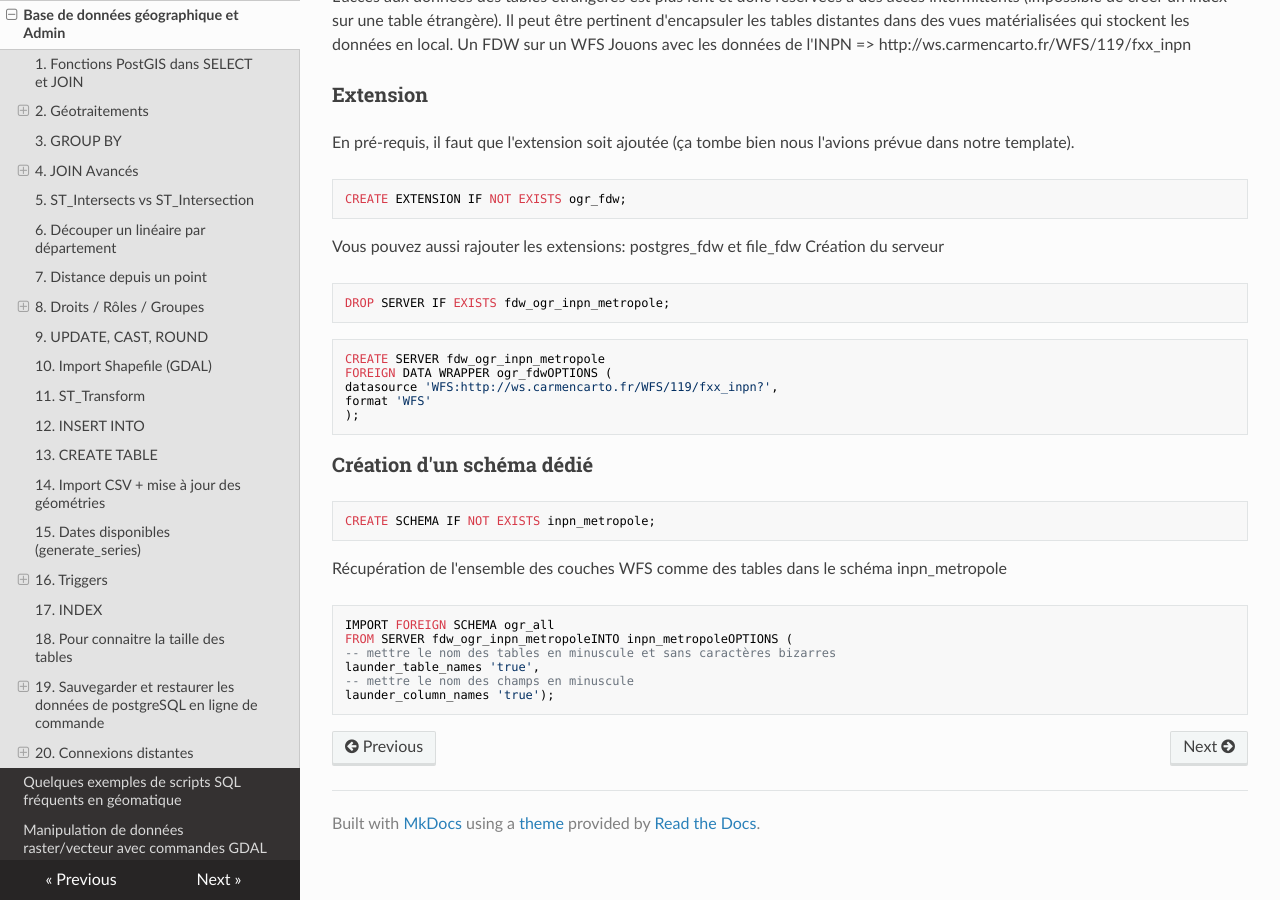
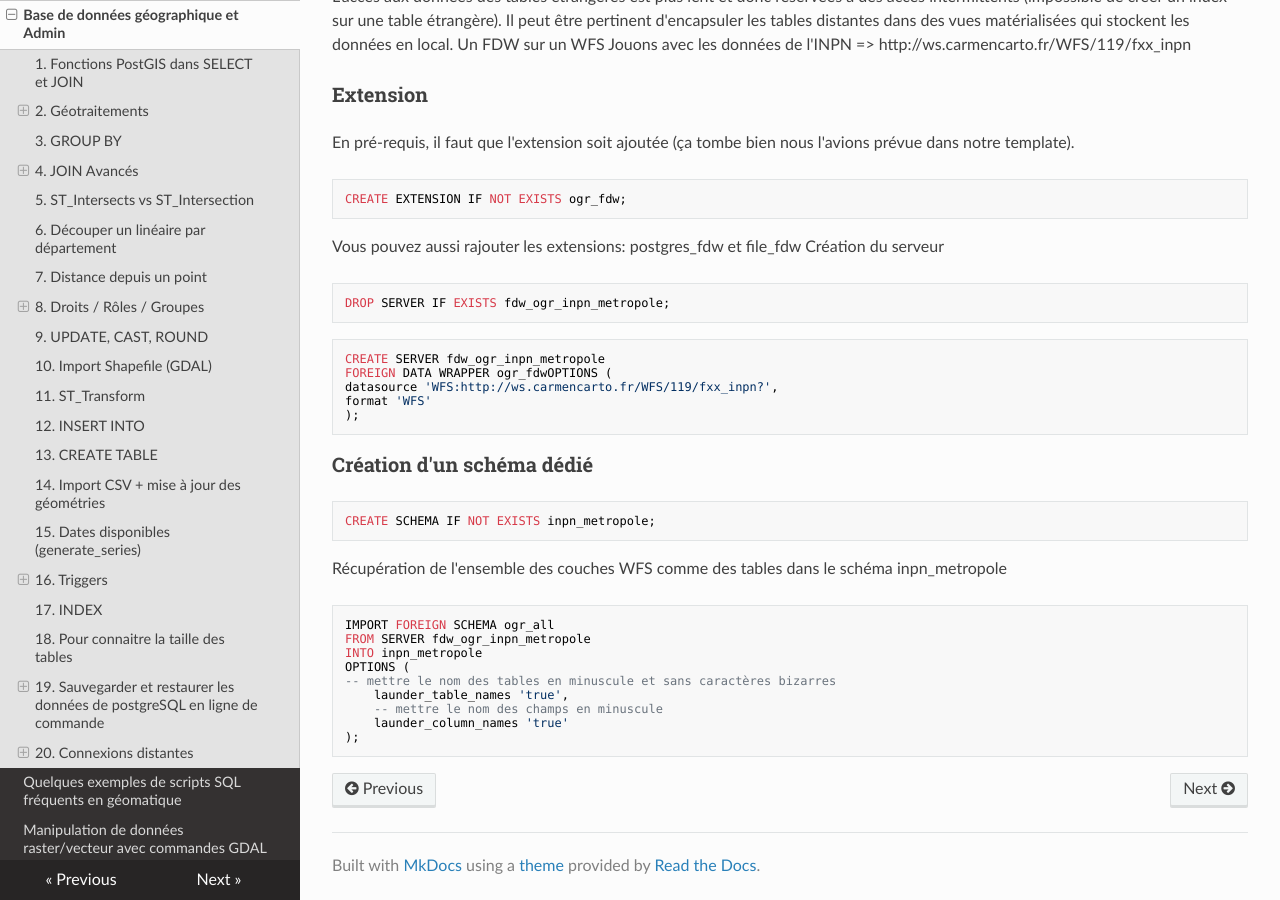
Before and after one commit to abdou123-guene/Site_de_documentation_geomatique, an MkDocs documentation site: the page built from docs/aide_sql.md, in a window 1280 px wide and 900 px high, scrolled down 13104 px. Built offline with MkDocs 1.6.1, drawn with Linux system fonts in a browser that asks for light colours; nearby versions of some CDN libraries.

Commit message:
Update aide_sql.md

````diff
--- a/docs/aide_sql.md
+++ b/docs/aide_sql.md
@@ -542,9 +542,12 @@ CREATE SCHEMA IF NOT EXISTS inpn_metropole;
 Récupération de l'ensemble des couches WFS comme des tables dans le schéma inpn_metropole
 ```sql
 IMPORT FOREIGN SCHEMA ogr_all
-FROM SERVER fdw_ogr_inpn_metropoleINTO inpn_metropoleOPTIONS (
+FROM SERVER fdw_ogr_inpn_metropole
+INTO inpn_metropole
+OPTIONS (
 -- mettre le nom des tables en minuscule et sans caractères bizarres
-launder_table_names 'true',
--- mettre le nom des champs en minuscule
-launder_column_names 'true');
+    launder_table_names 'true',
+	-- mettre le nom des champs en minuscule
+    launder_column_names 'true'
+);
 ```
````
